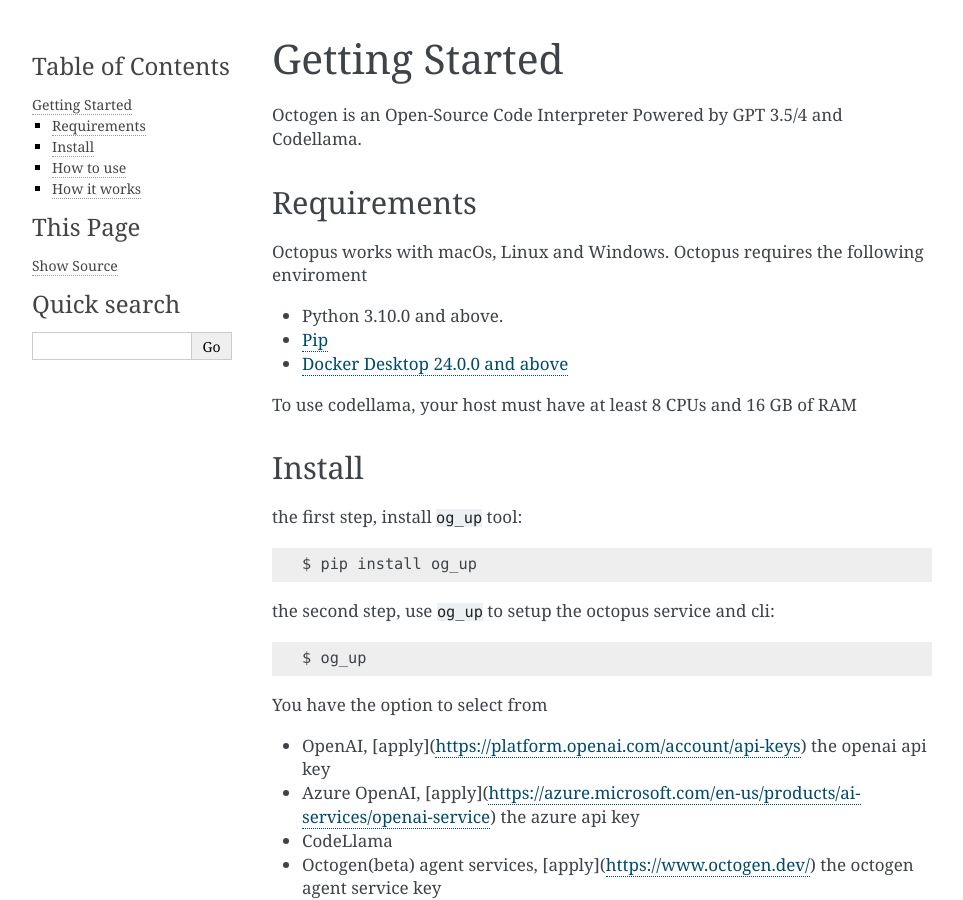
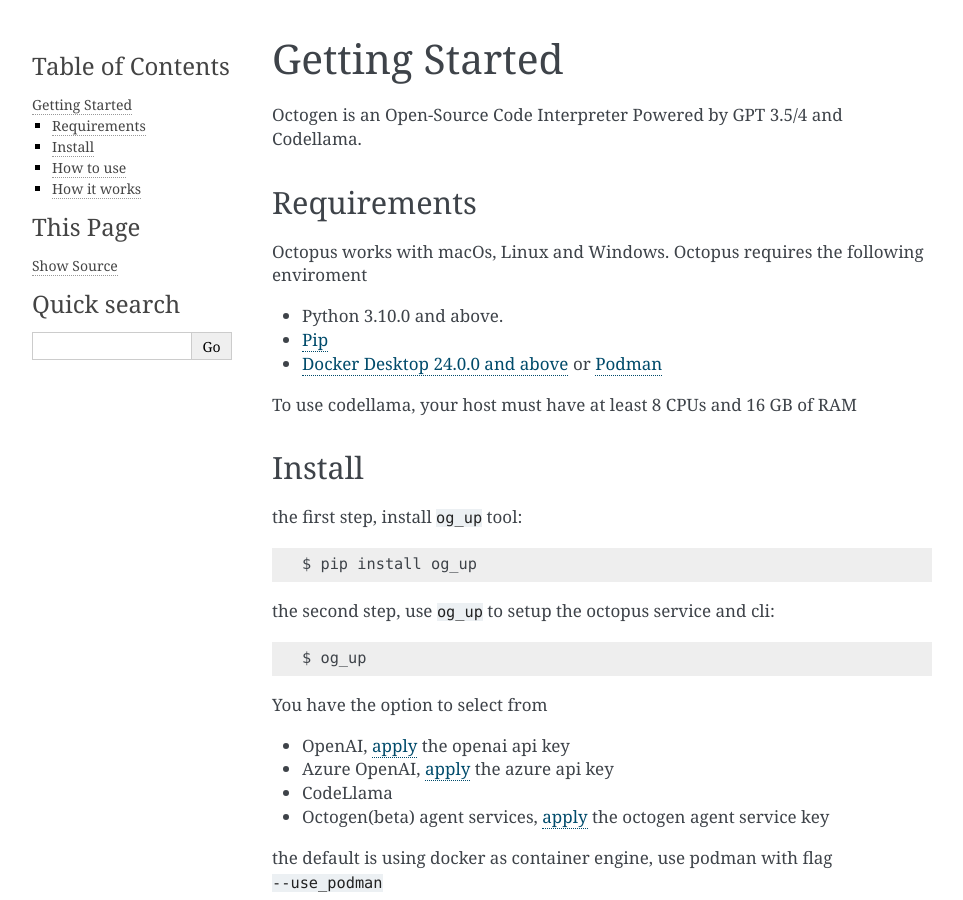
Before and after one commit to dbpunk-labs/octogen, a Sphinx documentation site: the page built from docs/source/getstarted.rst, in a window 1280 px wide and 900 px high. Shown: the whole window, without its empty margins (148-1111 px from the left). Built offline with Sphinx 7.4.7, drawn with Linux system fonts in a browser that asks for light colours.

Commit message:
doc: update the document

```diff
--- a/docs/source/getstarted.rst
+++ b/docs/source/getstarted.rst
@@ -11,7 +11,7 @@
 
 - Python 3.10.0 and above.
 - `Pip <https://pip.pypa.io/en/stable/installation/>`_
-- `Docker Desktop 24.0.0 and above <https://www.docker.com/products/docker-desktop/>`_
+- `Docker Desktop 24.0.0 and above <https://www.docker.com/products/docker-desktop/>`_  or `Podman <https://podman.io/docs/installation>`_
 
 To use codellama, your host must have at least 8 CPUs and 16 GB of RAM
 
@@ -28,10 +28,12 @@
 
 You have the option to select from
 
-- OpenAI, [apply](https://platform.openai.com/account/api-keys) the openai api key
-- Azure OpenAI, [apply](https://azure.microsoft.com/en-us/products/ai-services/openai-service) the azure api key
+- OpenAI, `apply <https://platform.openai.com/account/api-keys>`_ the openai api key
+- Azure OpenAI, `apply <https://azure.microsoft.com/en-us/products/ai-services/openai-service>`_ the azure api key
 - CodeLlama
-- Octogen(beta) agent services, [apply](https://www.octogen.dev/) the octogen agent service key
+- Octogen(beta) agent services, `apply <https://www.octogen.dev/>`_ the octogen agent service key
+
+the default is using docker as container engine, use podman with flag ``--use_podman``
 
 If you opt for CodeLlama, Octogen will automatically download it from huggingface.co.
 In case the installation of the Octogen Terminal CLI is taking longer than expected,
```
